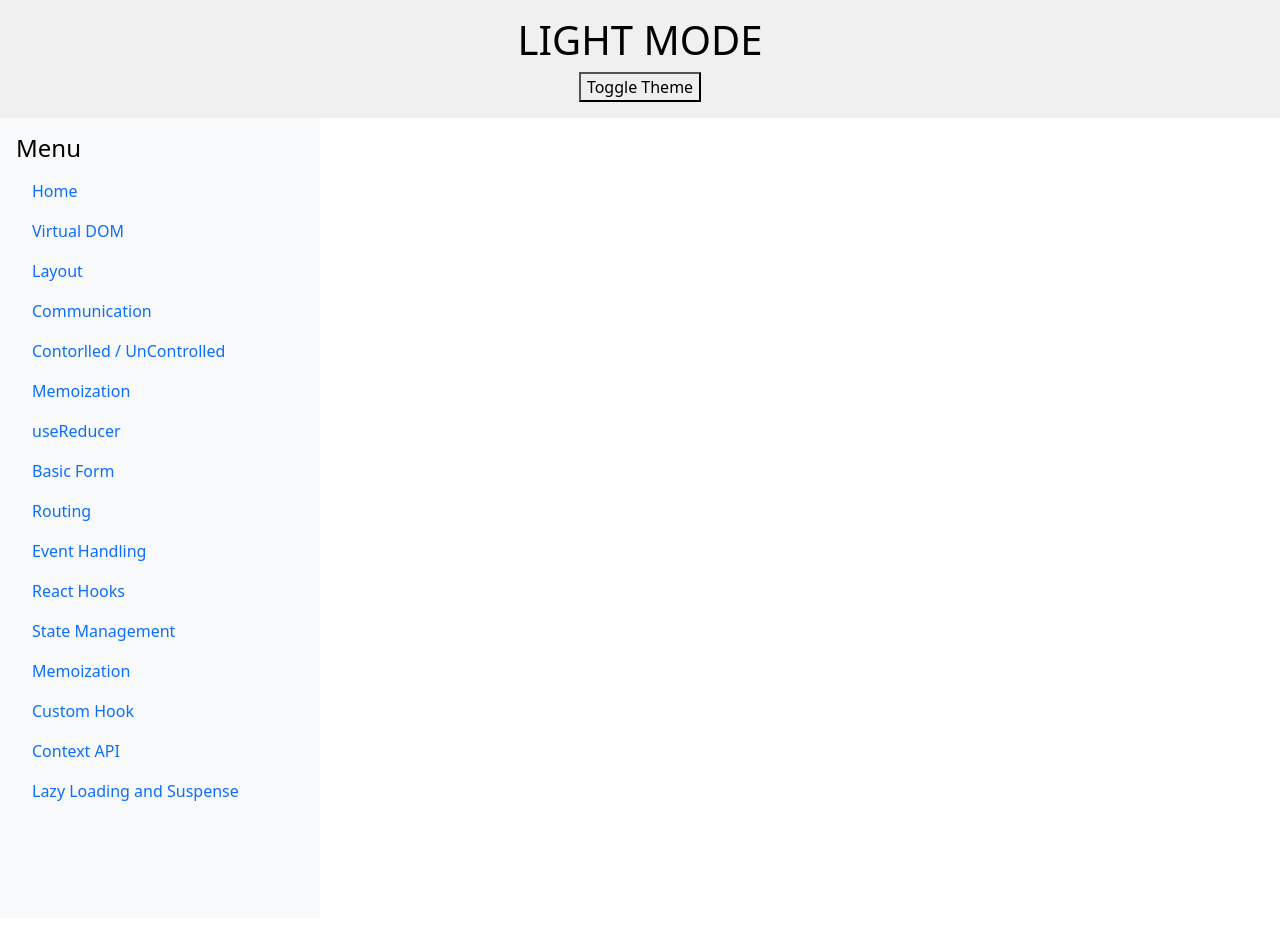
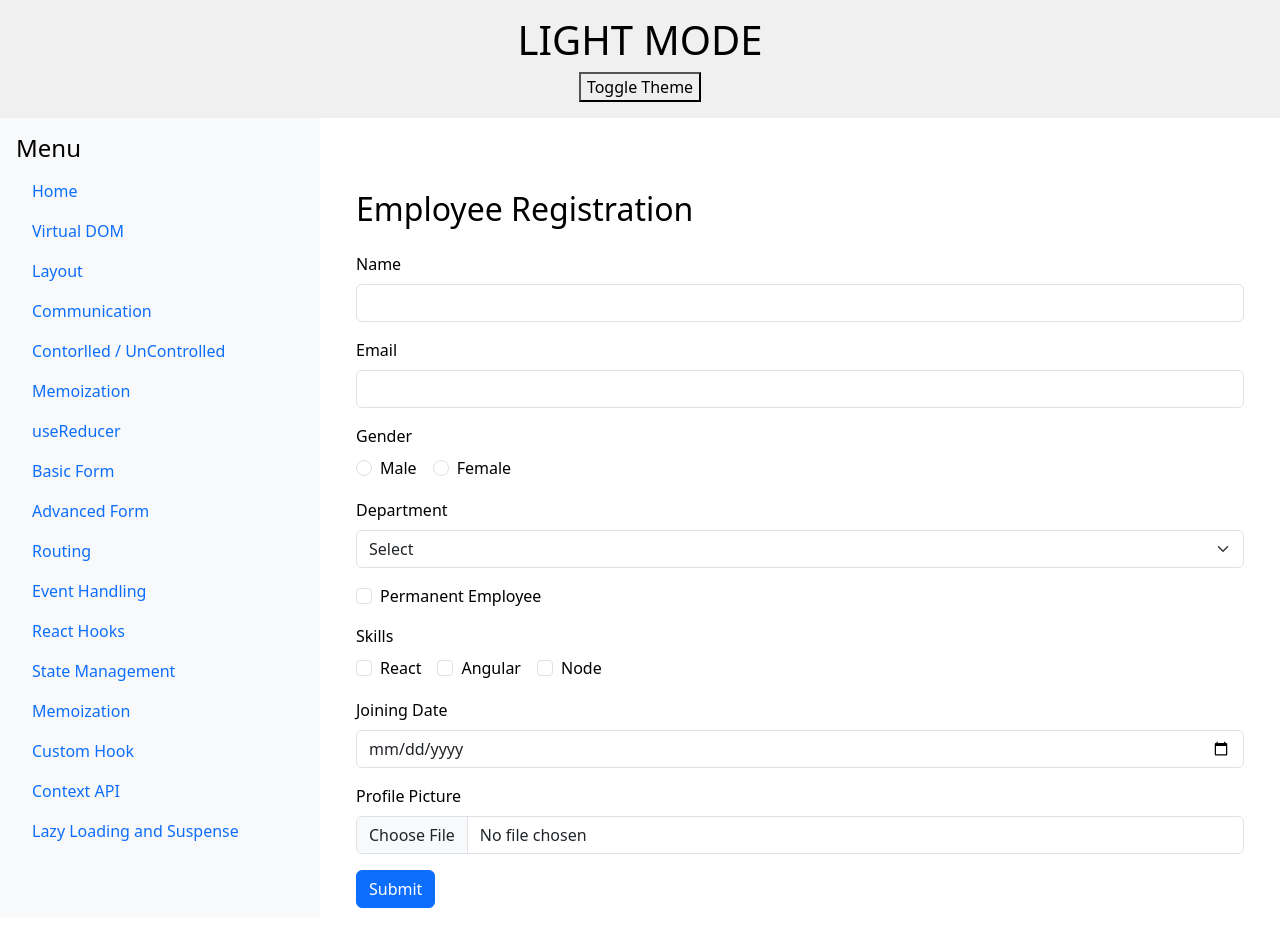
Before and after one commit to bhatb/react-concepts, a React (Create React App) app: page /advancedform in a window 1280 px wide. Built offline with nearby package versions, Linux system fonts and the light colour scheme.

Commit message:
Advanced Form addition sample

```diff
--- a/src/App.js
+++ b/src/App.js
@@ -9,6 +9,7 @@ import { ThemeContext } from './topics/ThemeContext';
 import ControlledComponent from "./hooks/ControlledComponent";
 import Memoization from "./topics/Memoization";
 import BasicForm from "./forms/BasicForm";
+import EmployeeForm from "./forms/EmployeeForm";
 
 function App() {
   const { theme, toggleTheme } = useContext(ThemeContext);
@@ -55,6 +56,7 @@ function App() {
             <Route path="/communication" element={<Parent />} />
             <Route path="/reducer" element={<UseReducerHook_Counter />} />
             <Route path="/forms" element={<BasicForm />} />
+            <Route path="/advancedform" element={<EmployeeForm />} />
             <Route path="/context" element={<ThemeContext />} />
             <Route path="/controlled" element={<ControlledComponent />} />
             <Route path="/usememo" element={<Memoization />} />
--- a/src/entities/Employee.js
+++ /dev/null
@@ -1,5 +0,0 @@
-export class Employee {
-    name: string = '';
-    email: string = '';
-    department: string = '';
-  }
--- /dev/null
+++ b/src/forms/EmployeeForm.js
@@ -0,0 +1,172 @@
+import React, { useState } from 'react';
+class Employee {
+  constructor(data = {}) {
+    this.name = data.name || '';
+    this.email = data.email || '';
+    this.gender = data.gender || '';
+    this.department = data.department || '';
+    this.isPermanent = data.isPermanent || false;
+    this.skills = data.skills || [];
+    this.joiningDate = data.joiningDate || '';
+    this.profile = data.profile || null;
+  }
+}
+
+const EmployeeForm = () => {
+  const [employee, setEmployee] = useState(new Employee());
+
+  const handleChange = (e) => {
+    const { name, value, type, checked } = e.target;
+
+    if (type === 'checkbox' && name === 'isPermanent') {
+      setEmployee(prev => new Employee.Employee({ ...prev, [name]: checked }));
+    } else if (type === 'checkbox' && name === 'skills') {
+      const updatedSkills = checked
+        ? [...employee.skills, value]
+        : employee.skills.filter(skill => skill !== value);
+      setEmployee(prev => new Employee.Employee({ ...prev, skills: updatedSkills }));
+    } else {
+      setEmployee(prev => new Employee.Employee({ ...prev, [name]: value }));
+    }
+  };
+
+  const handleFileChange = (e) => {
+    if (e.target.files && e.target.files.length > 0) {
+      setEmployee(prev => new Employee.Employee({ ...prev, profile: e.target.files[0] }));
+    }
+  };
+
+  const handleSubmit = (e) => {
+    e.preventDefault();
+    console.log('Employee Submitted:', employee);
+  };
+
+  return (
+    <div className="container mt-5">
+      <h2 className="mb-4">Employee Registration</h2>
+      <form onSubmit={handleSubmit}>
+        <div className="mb-3">
+          <label className="form-label">Name</label>
+          <input
+            name="name"
+            value={employee.name}
+            onChange={handleChange}
+            className="form-control"
+            required
+          />
+        </div>
+
+        <div className="mb-3">
+          <label className="form-label">Email</label>
+          <input
+            type="email"
+            name="email"
+            value={employee.email}
+            onChange={handleChange}
+            className="form-control"
+            required
+          />
+        </div>
+
+        <div className="mb-3">
+          <label className="form-label d-block">Gender</label>
+          <div className="form-check form-check-inline">
+            <input
+              type="radio"
+              name="gender"
+              value="Male"
+              checked={employee.gender === 'Male'}
+              onChange={handleChange}
+              className="form-check-input"
+              id="genderMale"
+            />
+            <label className="form-check-label" htmlFor="genderMale">Male</label>
+          </div>
+          <div className="form-check form-check-inline">
+            <input
+              type="radio"
+              name="gender"
+              value="Female"
+              checked={employee.gender === 'Female'}
+              onChange={handleChange}
+              className="form-check-input"
+              id="genderFemale"
+            />
+            <label className="form-check-label" htmlFor="genderFemale">Female</label>
+          </div>
+        </div>
+
+        <div className="mb-3">
+          <label className="form-label">Department</label>
+          <select
+            name="department"
+            value={employee.department}
+            onChange={handleChange}
+            className="form-select"
+            required
+          >
+            <option value="">Select</option>
+            <option value="IT">IT</option>
+            <option value="HR">HR</option>
+            <option value="Finance">Finance</option>
+          </select>
+        </div>
+
+        <div className="mb-3 form-check">
+          <input
+            type="checkbox"
+            name="isPermanent"
+            checked={employee.isPermanent}
+            onChange={handleChange}
+            className="form-check-input"
+            id="isPermanent"
+          />
+          <label className="form-check-label" htmlFor="isPermanent">Permanent Employee</label>
+        </div>
+
+        <div className="mb-3">
+          <label className="form-label d-block">Skills</label>
+          {['React', 'Angular', 'Node'].map(skill => (
+            <div className="form-check form-check-inline" key={skill}>
+              <input
+                type="checkbox"
+                name="skills"
+                value={skill}
+                checked={employee.skills.includes(skill)}
+                onChange={handleChange}
+                className="form-check-input"
+                id={`skill-${skill}`}
+              />
+              <label className="form-check-label" htmlFor={`skill-${skill}`}>{skill}</label>
+            </div>
+          ))}
+        </div>
+
+        <div className="mb-3">
+          <label className="form-label">Joining Date</label>
+          <input
+            type="date"
+            name="joiningDate"
+            value={employee.joiningDate}
+            onChange={handleChange}
+            className="form-control"
+            required
+          />
+        </div>
+
+        <div className="mb-3">
+          <label className="form-label">Profile Picture</label>
+          <input
+            type="file"
+            onChange={handleFileChange}
+            className="form-control"
+          />
+        </div>
+
+        <button type="submit" className="btn btn-primary">Submit</button>
+      </form>
+    </div>
+  );
+};
+
+export default EmployeeForm;
--- a/src/layout/Layout.js
+++ b/src/layout/Layout.js
@@ -20,6 +20,7 @@ const Layout = ({ children }) => {
 
             <Nav.Link as={Link} to="/reducer">useReducer</Nav.Link>
             <Nav.Link as={Link} to="/forms">Basic Form</Nav.Link>
+            <Nav.Link as={Link} to="/advancedform">Advanced Form</Nav.Link>
             <Nav.Link as={Link} to="/routing">Routing</Nav.Link>
             <Nav.Link as={Link} to="/eventhandling">Event Handling</Nav.Link>
             <Nav.Link as={Link} to="/hooks">React Hooks</Nav.Link>
```
